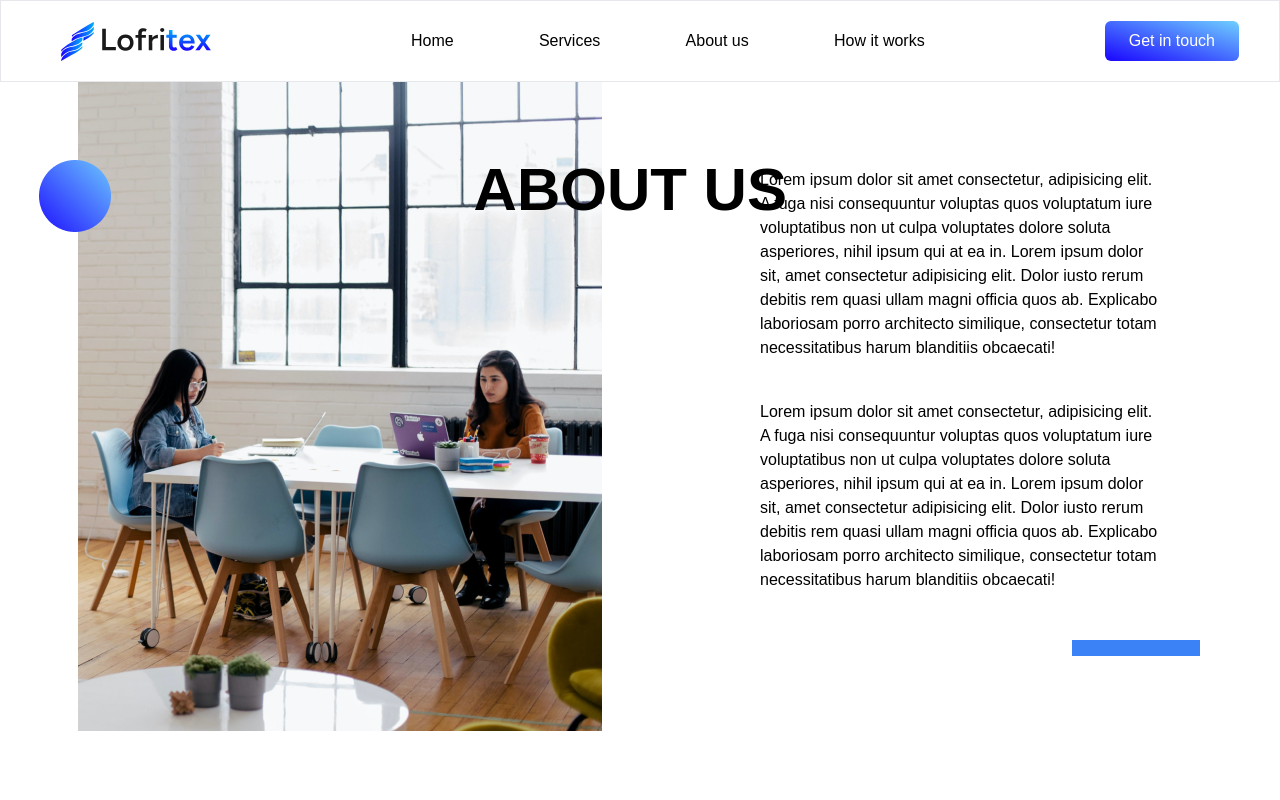
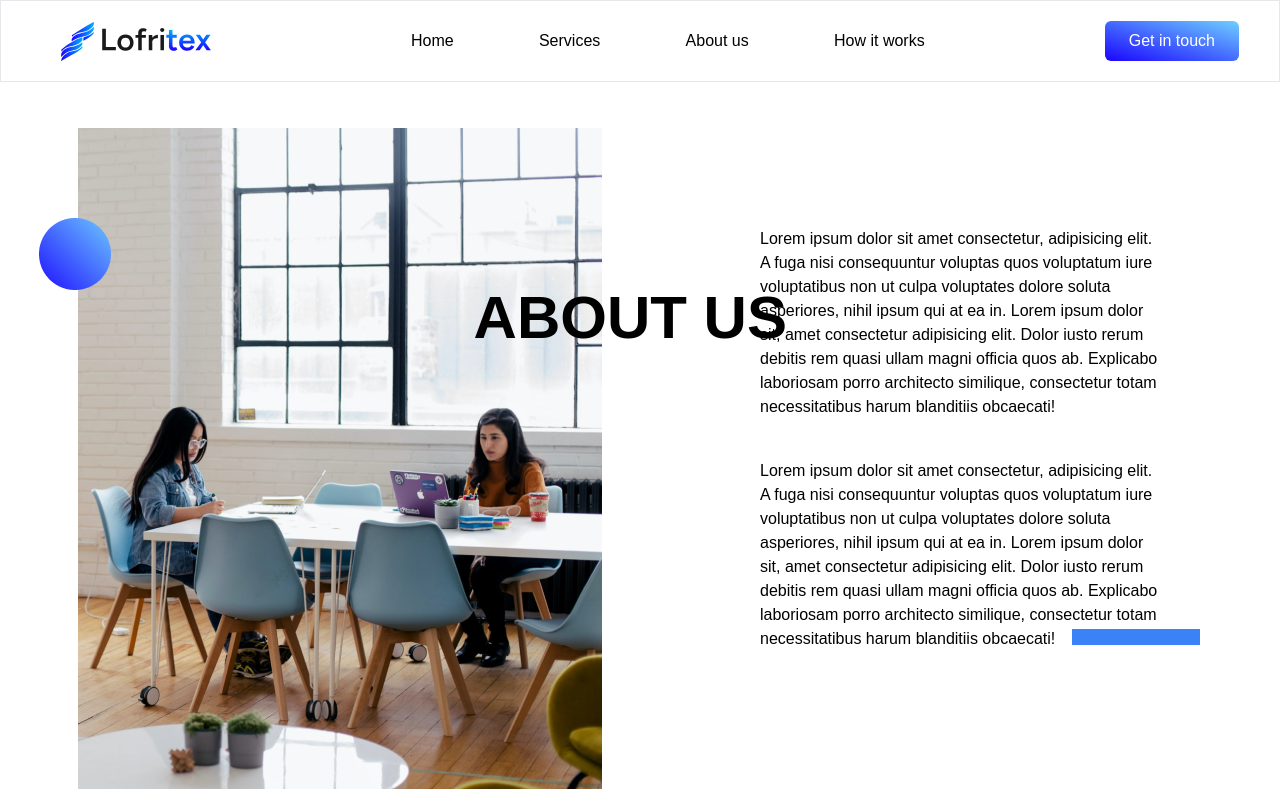
Before and after one commit to lofritex/company-website, a React (Vite) app: page /aboutus in a window 1280 px wide. Shown: the top 800 px of the page. Built offline with nearby package versions, Linux system fonts and the light colour scheme.

Commit message:
Made change to navbar

```diff
--- a/src/Layouts/RootLayout.jsx
+++ b/src/Layouts/RootLayout.jsx
@@ -5,11 +5,11 @@ import Footer from "./Footer";
 
 export default function RootLayout() {
   return (
-    <div className="">
-      <header className="w-full ">
+    <div className="w-full">
+      <header className="w-full fixed z-50">
         <Navbar />
       </header>
-      <main className="w-full">
+      <main className="w-full pt-32">
         <Outlet />
       </main>
       <footer className="w-full">
--- a/src/Pages/Sections/About.jsx
+++ b/src/Pages/Sections/About.jsx
@@ -2,7 +2,7 @@ import AboutPic from "../Images/About.svg";
 
 export default function About() {
   return (
-    <section className="relative flex h-screen w-full flex-col items-center justify-center">
+    <section className="relative flex h-full w-full flex-col items-center justify-center ">
       <h1 className="absolute left-[37%] top-40 text-6xl font-bold">
         ABOUT US
       </h1>
```
Also changed, not shown: src/Pages/Sections/Misson.jsx (line endings or trailing spaces).
